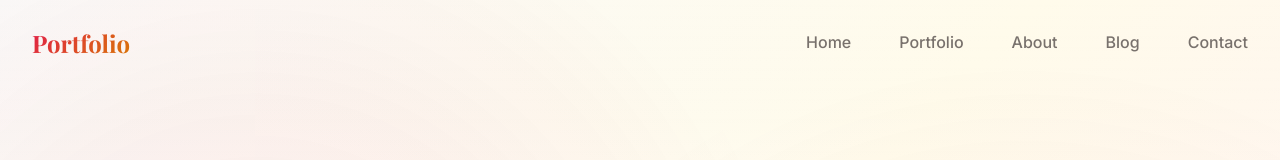
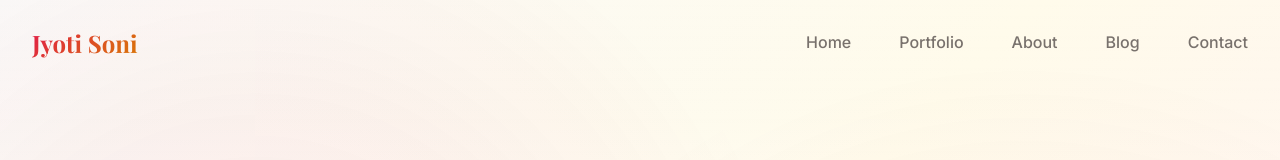
Before and after one commit to edmmotorspvtltd-commits/jyoti-portfolio, a Next.js app: page / in a window 1280 px wide. Shown: the top 160 px of the page. Built offline with nearby package versions, Linux system fonts and the light colour scheme; no server answers.

Commit message:
Update navbar logo to Jyoti Soni and add page-specific titles

```diff
--- a/src/components/Navbar.tsx
+++ b/src/components/Navbar.tsx
@@ -21,7 +21,7 @@
         <nav className={`${styles.navbar} ${isScrolled ? styles.scrolled : ''}`}>
             <div className={styles.container}>
                 <Link href="/" className={styles.logo}>
-                    <span className={styles.logoText}>Portfolio</span>
+                    <span className={styles.logoText}>Jyoti Soni</span>
                 </Link>
 
                 <div className={`${styles.navLinks} ${isMobileMenuOpen ? styles.open : ''}`}>
```
